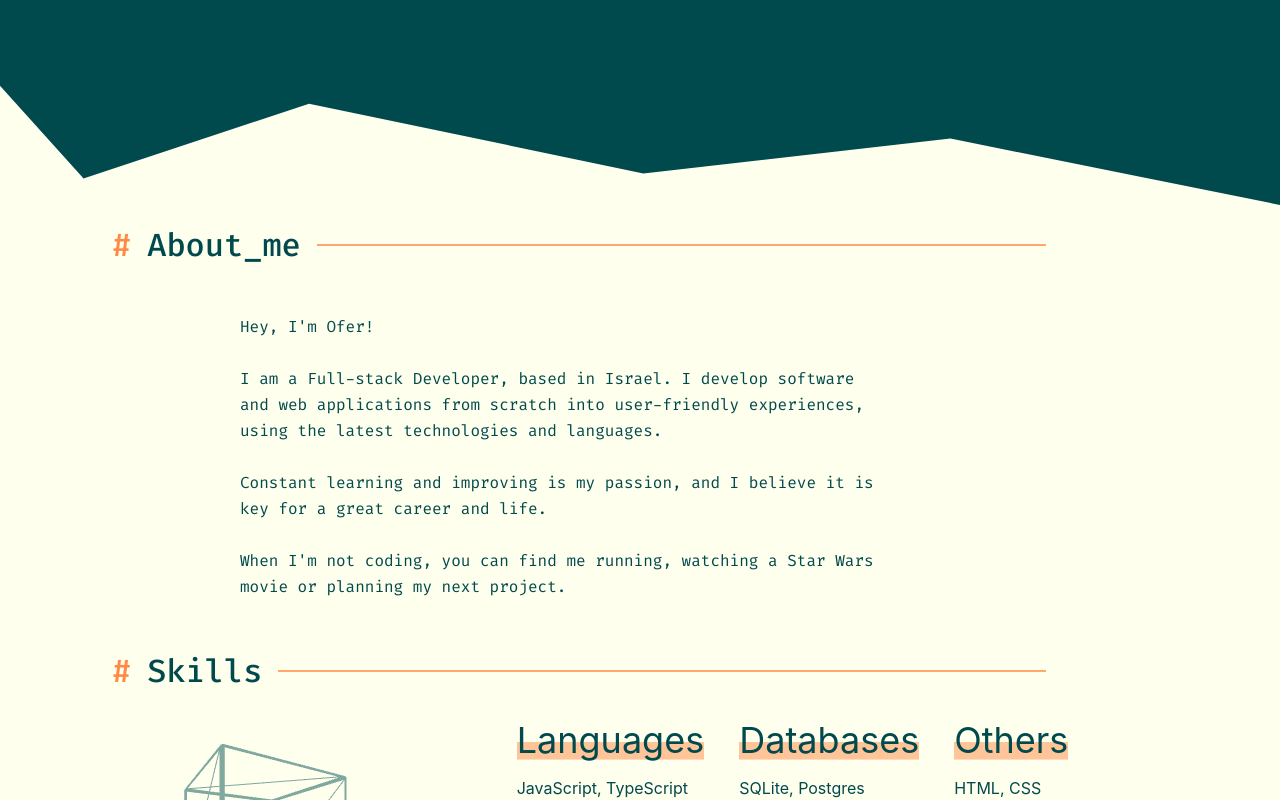
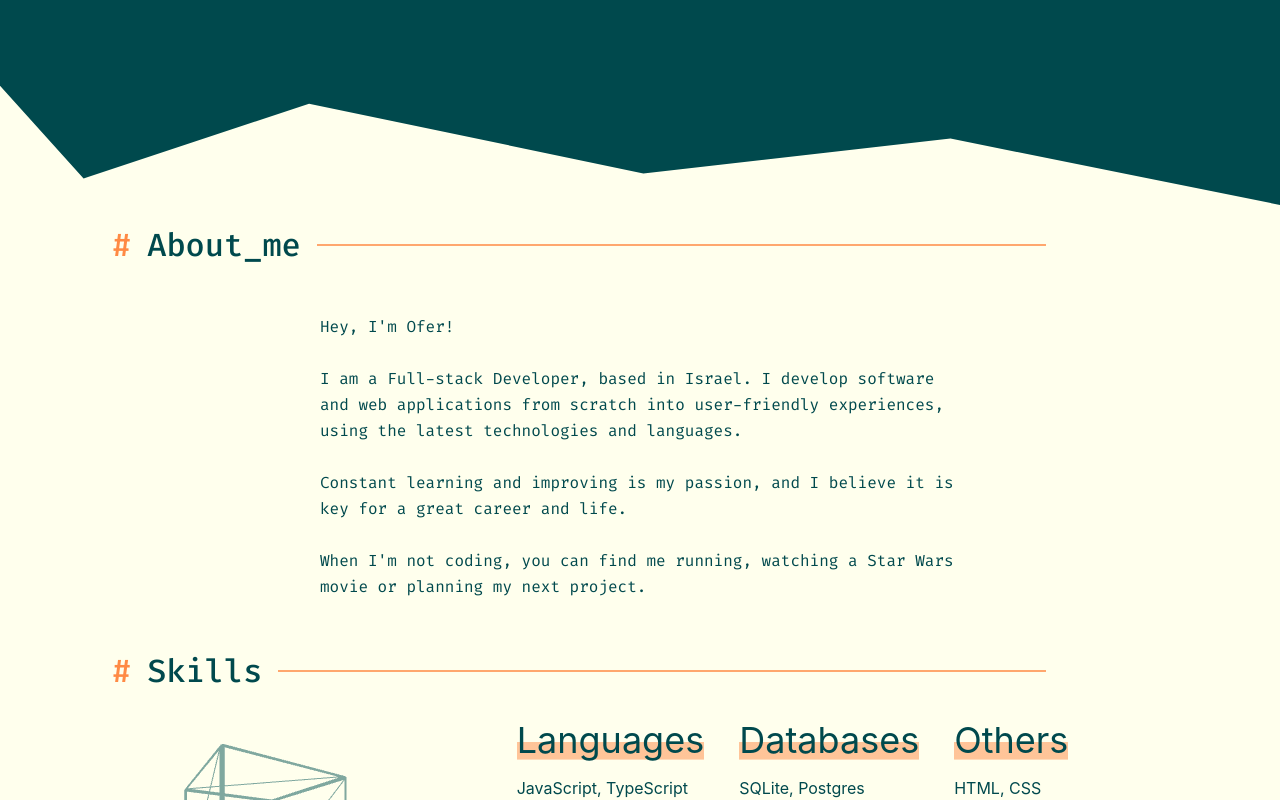
Before and after one commit to Oferlis/portfolio-website, a React (Create React App) app: page / in a window 1280 px wide. Shown: the part 586-1386 px from the top of the page. Built offline with nearby package versions, Linux system fonts and the light colour scheme.

Commit message:
edited about-me div margins

```diff
--- a/src/App.css
+++ b/src/App.css
@@ -754,7 +754,8 @@ h2 {
 
   .aboutme-div p {
     margin-top: 3rem;
-    margin-left: 15rem;
+    margin-left: auto;
+    margin-right: auto;
     text-align: left;
     width: 50%;
     color: var(--gray, #00494D);
```
